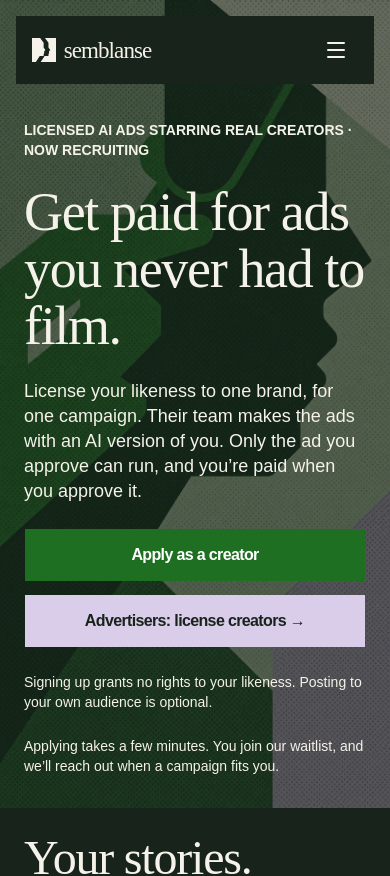
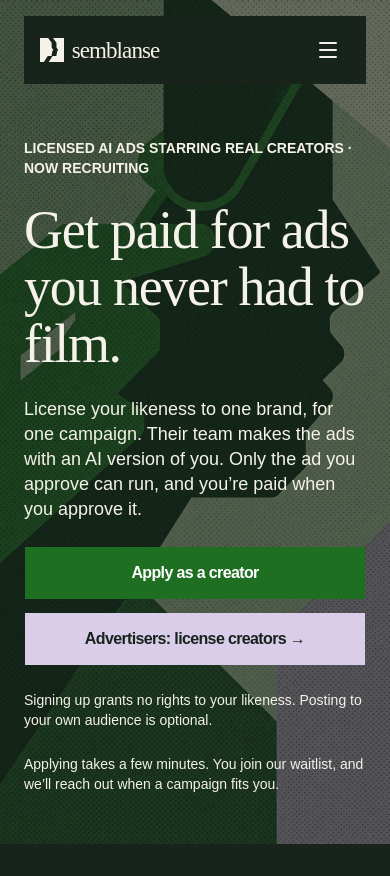
Before and after one commit to semblanse/landing-page, a Next.js app: page / in a window 390 px wide. Shown: the top 876 px of the page. Built offline with nearby package versions, Linux system fonts and the light colour scheme; a web font is replaced by a local one.

Commit message:
Fill the hero viewport and align the header with page gutters

```diff
--- a/src/app/landing.css
+++ b/src/app/landing.css
@@ -58,11 +58,14 @@ button:disabled {
   outline: 2px solid currentColor;
   outline-offset: 5px;
 }
+:root {
+  --page-gutter: 64px;
+}
 section {
   scroll-margin-top: 24px;
 }
 .section-pad {
-  padding: 64px;
+  padding: 64px var(--page-gutter);
 }
 .section-lead {
   font-size: 22px;
@@ -114,7 +117,7 @@ section {
   align-items: center;
   justify-content: space-between;
   gap: 32px;
-  margin: 24px 40px;
+  margin: 24px var(--page-gutter);
   min-height: 88px;
   padding: 18px 40px;
   background: var(--ink);
@@ -123,7 +126,7 @@ section {
 .hero-nav {
   position: absolute;
   z-index: 3;
-  inset: 24px 40px auto;
+  inset: 24px var(--page-gutter) auto;
   margin: 0;
 }
 .site-nav nav {
@@ -196,7 +199,12 @@ section {
 }
 .hero {
   position: relative;
-  min-height: 882px;
+  display: flex;
+  flex-direction: column;
+  justify-content: center;
+  width: 100%;
+  min-height: 100vh;
+  min-height: 100dvh;
   overflow: hidden;
   background: var(--ink);
   color: var(--cream);
@@ -208,7 +216,7 @@ section {
   pointer-events: none;
 }
 .hero-art img {
-  width: calc(100% + 88px);
+  width: 100%;
   height: 100%;
   object-fit: cover;
   object-position: left top;
@@ -220,7 +228,8 @@ section {
 }
 .hero-content {
   position: relative;
-  padding: 167px 64px 47px;
+  width: 100%;
+  padding: 167px var(--page-gutter) 47px;
   display: flex;
   flex-direction: column;
   gap: 24px;
@@ -1161,15 +1170,16 @@ section {
   max-width: 900px;
 }
 @media (min-width: 1600px) {
-  .hero-content,
-  .section-pad,
+  :root {
+    --page-gutter: max(64px, calc((100vw - 1440px) / 2 + 64px));
+  }
   .inputs-section,
   .advertiser-section,
   .questions,
   .closing,
   .footer-navigation,
   .copyright {
-    padding-inline: max(64px, calc((100vw - 1440px) / 2 + 64px));
+    padding-inline: var(--page-gutter);
   }
   .advertiser-section,
   .questions,
@@ -1178,8 +1188,8 @@ section {
   }
 }
 @media (max-width: 1199px) and (min-width: 1024px) {
-  .section-pad {
-    padding-inline: 48px;
+  :root {
+    --page-gutter: 48px;
   }
   .site-nav {
     gap: 20px;
@@ -1187,9 +1197,6 @@ section {
   }
   .site-nav nav {
     gap: 22px;
-  }
-  .hero-content {
-    padding-inline: 48px;
   }
   .stage-grid {
     gap: 16px;
@@ -1263,18 +1270,21 @@ section {
   }
 }
 @media (max-width: 1023px) {
+  :root {
+    --page-gutter: 48px;
+  }
   h2 {
     font-size: 48px;
     line-height: 51px;
     letter-spacing: -0.025em;
   }
   .section-pad {
-    padding: 56px 48px;
+    padding: 56px var(--page-gutter);
   }
   .site-nav {
     min-height: 64px;
     padding: 12px 16px;
-    margin: 16px 32px;
+    margin: 16px var(--page-gutter);
     background: var(--ink);
     color: var(--cream);
     display: grid;
@@ -1282,7 +1292,7 @@ section {
     gap: 0 16px;
   }
   .hero-nav {
-    inset: 16px 32px auto;
+    top: 16px;
     margin: 0;
   }
   .brand {
@@ -1363,12 +1373,8 @@ section {
     line-height: 18px;
     color: var(--sage);
   }
-  .hero {
-    min-height: 580px;
-  }
   .hero-art {
     opacity: 1;
-    height: 162.82vw;
   }
   .hero-art:after {
     content: "";
@@ -1386,7 +1392,7 @@ section {
     object-position: center;
   }
   .hero-content {
-    padding: 120px 48px 32px;
+    padding: 120px var(--page-gutter) 32px;
   }
   .hero-title {
     font-size: 72px;
@@ -1696,22 +1702,18 @@ section {
   }
 }
 @media (max-width: 599px) {
+  :root {
+    --page-gutter: 24px;
+  }
   .section-pad {
-    padding: 24px;
+    padding: 24px var(--page-gutter);
   }
   .site-nav {
-    margin: 16px;
+    margin: 16px var(--page-gutter);
     gap: 12px;
   }
   .hero-nav {
-    inset: 16px 16px auto;
     margin: 0;
-  }
-  .hero {
-    min-height: 808px;
-  }
-  .hero-art {
-    height: 100%;
   }
   .hero-art:after {
     background: rgba(24, 35, 27, 0.64);
@@ -1720,7 +1722,7 @@ section {
     color: var(--cream);
   }
   .hero-content {
-    padding: 120px 24px 32px;
+    padding: 120px var(--page-gutter) 32px;
     gap: 24px;
   }
   .hero-title {
```
Also changed, not shown: 1 other file (tests, documents, lock files or other folders).
